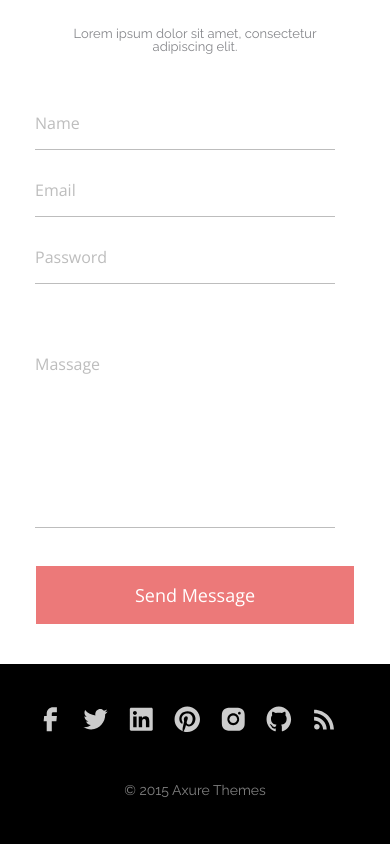
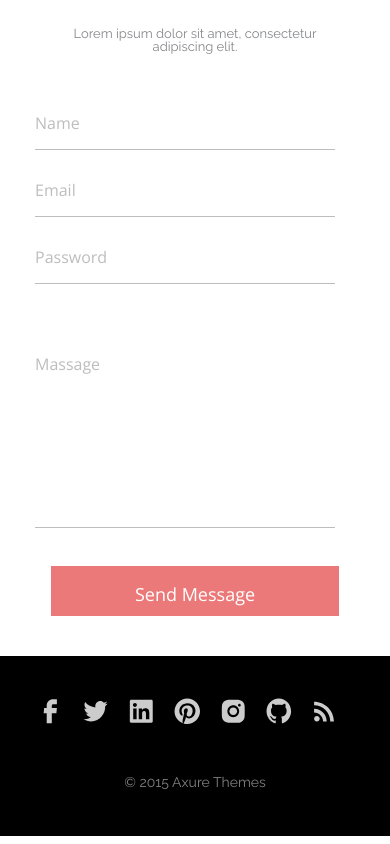
Before and after one commit to PotapovaAnastasia/PotapovaAnastasia.github.io, a plain HTML site: page index.html in a window 390 px wide. Shown: the part 5412-6256 px from the top of the page. Drawn offline with nearby package versions, Linux system fonts and the light colour scheme.

Commit message:
Add files via upload

```diff
--- a/contact.css
+++ b/contact.css
@@ -151,6 +151,13 @@
     }
 }
 
+@media (max-width: 575px) {
+    .section7__form__button {
+        width: 288px;
+        height: 50px;
+    }
+}
+
 .section7__form__button:hover {
     background-color: #AB4949;
 }
```
